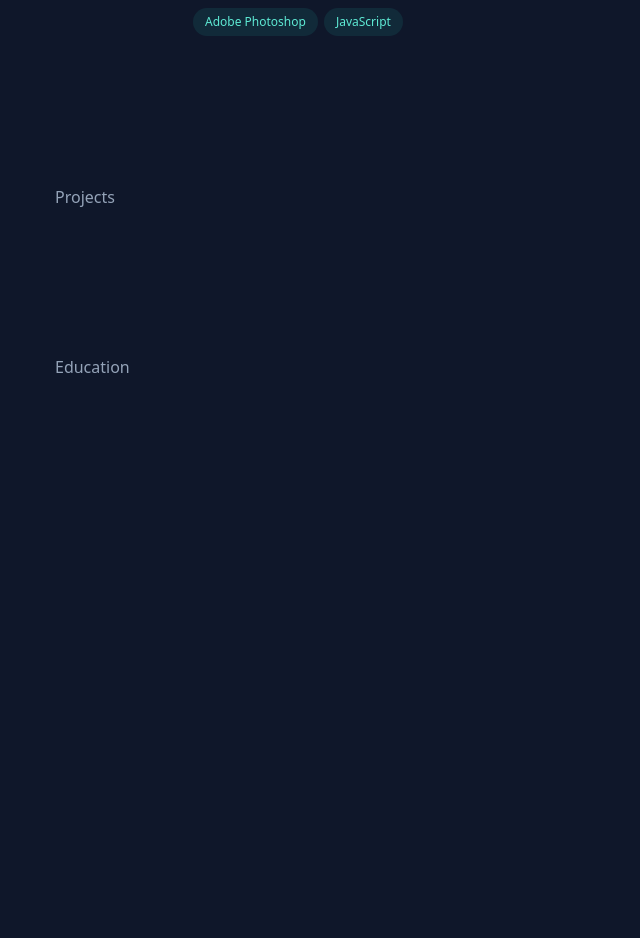
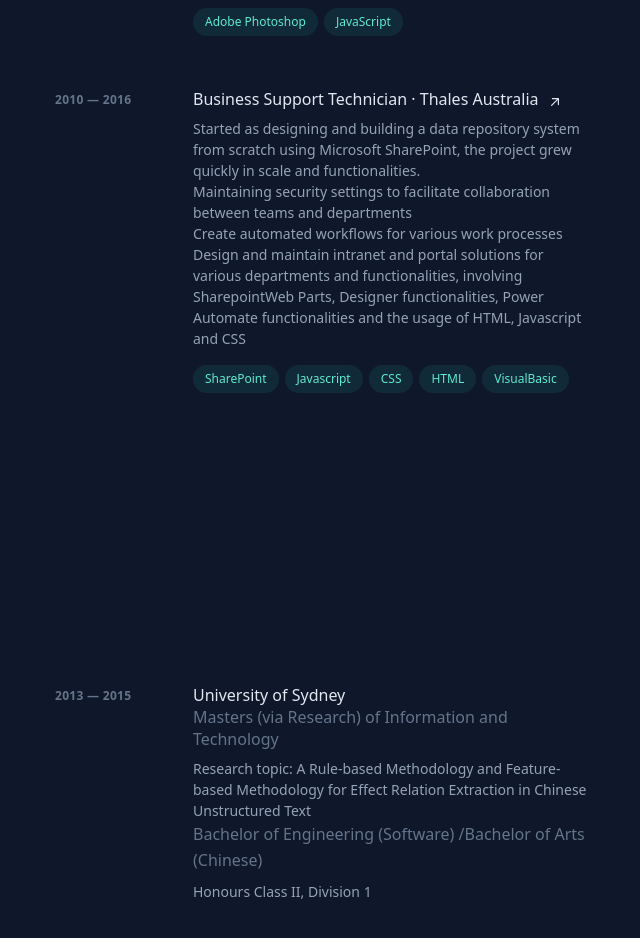
Before and after one commit to jingcheng-wang-2010/jingcheng-wang-2010.github.io, a React (Create React App) app: page / in a window 1280 px wide. Shown: the part 832-1770 px from the top of the page, without its empty margins (593-1233 px from the left). Before the commit the page ends 1452 px from the top, so only its background shows below. Built offline with nearby package versions, Linux system fonts and the light colour scheme.

Commit message:
experience done, education done

```diff
--- a/src/App.js
+++ b/src/App.js
@@ -25,6 +25,7 @@
               <h2 className="mt-3 text-lg font-medium tracking-tight text-slate-200 sm:text-xl">
                 Marketing Manager at Australia Southworld Media
               </h2>
+              <p class="mt-4 max-w-xs leading-normal">A software engineer at heart, got the opportunity to explore the world of media and marketing. Always looking to utilize the latest technology to automate and deliver high quality services</p>
               <nav className="nav hidden lg:block" aria-label="In-page jump links">
                 <ul class="mt16 w-max">
                   <li>
@@ -80,8 +81,7 @@
               </div>
               <div>
                 <p className="mb-4">
-                  I started my career as a business support technician for
-                  <a class="font-medium text-slate-200 hover:text-teal-300 focus-visible:text-teal-300" href="https://www.thalesgroup.com/en/countries/asia-pacific/australia" target="_blank" rel="noreferrer">Thales Australia</a> while finishing off my Masters degree in Software Engineering. This role helped me build experience in business management using Microsoft SharePoint, and allowed me to familiarise with other departments as my department supported their work processes. After I finished my Masters and proceeded to PHD studies, I encountered an opportunity to join in a start-up, an Australian Chinese media company called <a class="font-medium text-slate-200 hover:text-teal-300 focus-visible:text-teal-300" href="https://southworldmedia.com/" target="_blank" rel="noreferrer">Australia Southworld Media</a>. It allowed me to make use of my fluency in English and Chinese, my knowledge in web design and social media, and gain insight on clients and partners from various industries that we work with.
+                  I started my career as a Business Support Technician for <a class="font-medium text-slate-200 hover:text-teal-300 focus-visible:text-teal-300" href="https://www.thalesgroup.com/en/countries/asia-pacific/australia" target="_blank" rel="noreferrer">Thales Australia</a> while finishing off my Masters degree in Software Engineering. This role helped me build experience in business management using Microsoft SharePoint, and allowed me to familiarise with other departments as my department supported their work processes. After I finished my Masters and proceeded to PHD studies, I encountered an opportunity to join in a start-up, an Australian Chinese media company called <a class="font-medium text-slate-200 hover:text-teal-300 focus-visible:text-teal-300" href="https://southworldmedia.com/" target="_blank" rel="noreferrer">Australia Southworld Media</a>. It allowed me to make use of my fluency in English and Chinese, my knowledge in web design and social media, and gain insight on clients and partners from various industries that we work with.
                 </p>
               </div>
             </section>
@@ -96,7 +96,8 @@
                       <div class="absolute -inset-x-4 -inset-y-4 z-0 hidden rounded-md transition motion-reduce:transition-none lg:-inset-x-6 lg:block lg:group-hover:bg-slate-800/50 lg:group-hover:shadow-[inset_0_1px_0_0_rgba(148,163,184,0.1)] lg:group-hover:drop-shadow-lg">
                       </div>
                       <header class="z-10 mb-2 mt-1 text-xs font-semibold uppercase tracking-wide text-slate-500 sm:col-span-2" aria-label="2016 to Present">
-                    2016 — Present</header>
+                        2016 — Present
+                      </header>
                       <div class="z-10 sm:col-span-6">
                         <h3 class="font-medium leading-snug text-slate-200">
                           <div>
@@ -104,10 +105,7 @@
                               <span class="absolute -inset-x-4 -inset-y-2.5 hidden rounded md:-inset-x-6 md:-inset-y-4 lg:block">
                               </span>
                               <span>
-                                Marketing Manager ·
-                                <span class="inline-block">
-                                  Australia Southworld Media
-                                  <svg xmlns="http://www.w3.org/2000/svg" viewBox="0 0 20 20" fill="currentColor" class="inline-block h-4 w-4 shrink-0 transition-transform group-hover/link:-translate-y-1 group-hover/link:translate-x-1 group-focus-visible/link:-translate-y-1 group-focus-visible/link:translate-x-1 motion-reduce:transition-none ml-1 translate-y-px" aria-hidden="true">
+                                Marketing Manager · <span class="inline-block">Australia Southworld Media <svg xmlns="http://www.w3.org/2000/svg" viewBox="0 0 20 20" fill="currentColor" class="inline-block h-4 w-4 shrink-0 transition-transform group-hover/link:-translate-y-1 group-hover/link:translate-x-1 group-focus-visible/link:-translate-y-1 group-focus-visible/link:translate-x-1 motion-reduce:transition-none ml-1 translate-y-px" aria-hidden="true">
                                     <path fill-rule="evenodd" d="M5.22 14.78a.75.75 0 001.06 0l7.22-7.22v5.69a.75.75 0 001.5 0v-7.5a.75.75 0 00-.75-.75h-7.5a.75.75 0 000 1.5h5.69l-7.22 7.22a.75.75 0 000 1.06z" clip-rule="evenodd"></path>
                                   </svg>
                                 </span>
@@ -164,14 +162,116 @@
                       </div>
                     </div>
                   </li>
+                  <li class="mb-12">
+                    <div class="group relative grid pb-1 transition-all sm:grid-cols-8 sm:gap-8 md:gap-4 lg:hover:!opacity-100 lg:group-hover/list:opacity-50">
+                      <div class="absolute -inset-x-4 -inset-y-4 z-0 hidden rounded-md transition motion-reduce:transition-none lg:-inset-x-6 lg:block lg:group-hover:bg-slate-800/50 lg:group-hover:shadow-[inset_0_1px_0_0_rgba(148,163,184,0.1)] lg:group-hover:drop-shadow-lg">
+                      </div>
+                      <header class="z-10 mb-2 mt-1 text-xs font-semibold uppercase tracking-wide text-slate-500 sm:col-span-2" aria-label="2010 to 2016">
+                        2010 — 2016
+                      </header>
+                      <div class="z-10 sm:col-span-6">
+                        <h3 class="font-medium leading-snug text-slate-200">
+                          <div>
+                            <a class="inline-flex items-baseline font-medium leading-tight text-slate-200 hover:text-teal-300 focus-visible:text-teal-300  group/link text-base" href="https://www.thalesgroup.com/en/countries/asia-pacific/australia" target="_blank" rel="noreferrer" aria-label="Business Support Technician at Thales Australia">
+                              <span class="absolute -inset-x-4 -inset-y-2.5 hidden rounded md:-inset-x-6 md:-inset-y-4 lg:block">
+                              </span>
+                              <span>
+                                Business Support Technician · <span class="inline-block">Thales Australia <svg xmlns="http://www.w3.org/2000/svg" viewBox="0 0 20 20" fill="currentColor" class="inline-block h-4 w-4 shrink-0 transition-transform group-hover/link:-translate-y-1 group-hover/link:translate-x-1 group-focus-visible/link:-translate-y-1 group-focus-visible/link:translate-x-1 motion-reduce:transition-none ml-1 translate-y-px" aria-hidden="true">
+                                    <path fill-rule="evenodd" d="M5.22 14.78a.75.75 0 001.06 0l7.22-7.22v5.69a.75.75 0 001.5 0v-7.5a.75.75 0 00-.75-.75h-7.5a.75.75 0 000 1.5h5.69l-7.22 7.22a.75.75 0 000 1.06z" clip-rule="evenodd"></path>
+                                  </svg>
+                                </span>
+                              </span>
+                            </a>
+                          </div>
+                        </h3>
+                        <p class="mt-2 text-sm leading-normal">
+                          <ul>
+                            <li>Started as designing and building a data repository system from scratch using Microsoft SharePoint, the project grew quickly in scale and functionalities.</li>
+                            <li>Maintaining security settings to facilitate collaboration between teams and departments</li>
+                            <li>Create automated workflows for various work processes</li>
+                            <li>Design and maintain intranet and portal solutions for various departments and functionalities, involving SharepointWeb Parts, Designer functionalities, Power Automate functionalities and the usage of HTML, Javascript and CSS</li>
+                          </ul>
+                        </p>
+                        <ul class="mt-2 flex flex-wrap" aria-label="Technologies used">
+                          <li class="mr-1.5 mt-2">
+                          <div class="flex items-center rounded-full bg-teal-400/10 px-3 py-1 text-xs font-medium leading-5 text-teal-300 ">
+                            SharePoint
+                          </div>
+                          </li>
+                          <li class="mr-1.5 mt-2">
+                          <div class="flex items-center rounded-full bg-teal-400/10 px-3 py-1 text-xs font-medium leading-5 text-teal-300 ">
+                            Javascript
+                          </div>
+                          </li>
+                          <li class="mr-1.5 mt-2">
+                            <div class="flex items-center rounded-full bg-teal-400/10 px-3 py-1 text-xs font-medium leading-5 text-teal-300 ">
+                              CSS
+                            </div>
+                          </li>
+                          <li class="mr-1.5 mt-2">
+                            <div class="flex items-center rounded-full bg-teal-400/10 px-3 py-1 text-xs font-medium leading-5 text-teal-300 ">
+                              HTML
+                            </div>
+                          </li>
+                          <li class="mr-1.5 mt-2">
+                            <div class="flex items-center rounded-full bg-teal-400/10 px-3 py-1 text-xs font-medium leading-5 text-teal-300 ">
+                              VisualBasic
+                            </div>
+                          </li>
+                        </ul>
+                      </div>
+                    </div>
+                  </li>
                 </ol>
               </div>
             </section>
             <section id="projects" className="mb-16 scroll-mt-16 md:mb-24 lg:mb-36 lg:scroll-mt-24" aria-label="Past Projects">
-              <p>Projects</p>
+              <div class="sticky top-0 z-20 -mx-6 mb-4 w-screen bg-slate-900/75 px-6 py-5 backdrop-blur md:-mx-12 md:px-12 lg:sr-only lg:relative lg:top-auto lg:mx-auto lg:w-full lg:px-0 lg:py-0 lg:opacity-0">
+                <h2 class="text-sm font-bold uppercase tracking-widest text-slate-200 lg:sr-only">Projects</h2>
+              </div>
             </section>
             <section id="education" className="mb-16 scroll-mt-16 md:mb-24 lg:mb-36 lg:scroll-mt-24" aria-label="Education">
-              <p>Education</p>
+              <div class="sticky top-0 z-20 -mx-6 mb-4 w-screen bg-slate-900/75 px-6 py-5 backdrop-blur md:-mx-12 md:px-12 lg:sr-only lg:relative lg:top-auto lg:mx-auto lg:w-full lg:px-0 lg:py-0 lg:opacity-0">
+                <h2 class="text-sm font-bold uppercase tracking-widest text-slate-200 lg:sr-only">Education</h2>
+              </div>
+              <ol class="group/list">
+                  <li class="mb-12">
+                    <div class="group relative grid pb-1 transition-all sm:grid-cols-8 sm:gap-8 md:gap-4 lg:hover:!opacity-100 lg:group-hover/list:opacity-50">
+                      <div class="absolute -inset-x-4 -inset-y-4 z-0 hidden rounded-md transition motion-reduce:transition-none lg:-inset-x-6 lg:block lg:group-hover:bg-slate-800/50 lg:group-hover:shadow-[inset_0_1px_0_0_rgba(148,163,184,0.1)] lg:group-hover:drop-shadow-lg">
+                      </div>
+                      <header class="z-10 mb-2 mt-1 text-xs font-semibold uppercase tracking-wide text-slate-500 sm:col-span-2" aria-label="2013 to 2015">
+                        2013 — 2015
+                      </header>
+                      <div class="z-10 sm:col-span-6">
+                        <h3 class="font-medium leading-snug text-slate-200">
+                          <div>
+                            <div class="inline-flex items-baseline font-medium leading-tight text-slate-200 hover:text-teal-300 focus-visible:text-teal-300  group/link text-base" aria-label="University of Sydney">
+                              <span class="absolute -inset-x-4 -inset-y-2.5 hidden rounded md:-inset-x-6 md:-inset-y-4 lg:block">
+                              </span>
+                              <span>
+                                University of Sydney
+                              </span>
+                            </div>
+                          </div>
+                          <div>
+                            <div class="text-slate-500" aria-hidden="true">Masters (via Research) of Information and Technology</div>
+                          </div>
+                        </h3>
+                        <p class="mt-2 text-sm leading-normal">
+                        Research topic: A Rule-based Methodology and Feature-based Methodology for Effect Relation Extraction in Chinese Unstructured Text
+                        </p>
+                        <div>
+                            <div class="text-slate-500" aria-hidden="true">Bachelor of Engineering (Software) /Bachelor of Arts (Chinese)</div>
+                          </div>
+                        <p class="mt-2 text-sm leading-normal">
+                        Honours Class II, Division 1
+                        </p>
+
+
+                      </div>
+                    </div>
+                  </li>
+                </ol>
             </section>
           </main>
         </div>
```
